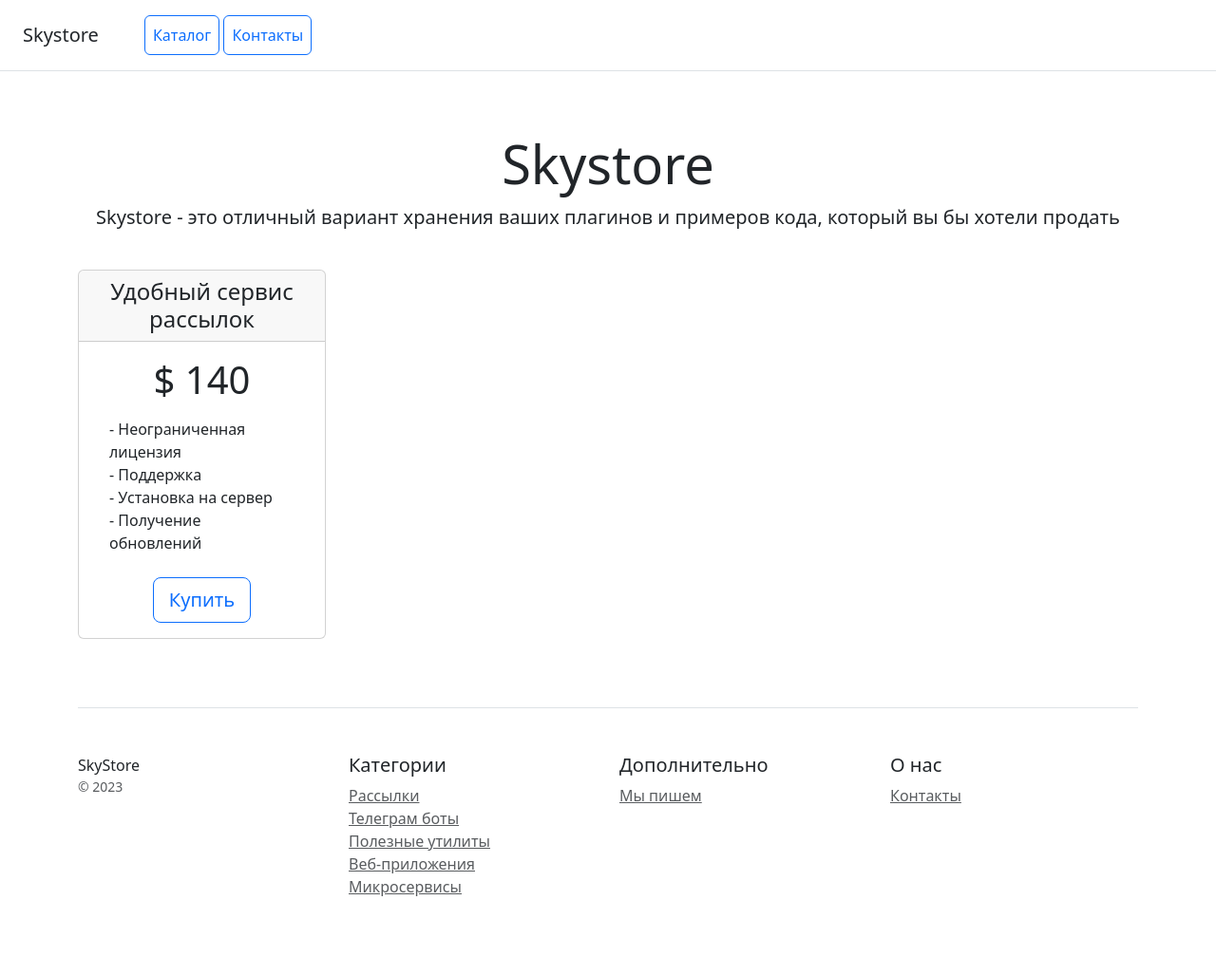
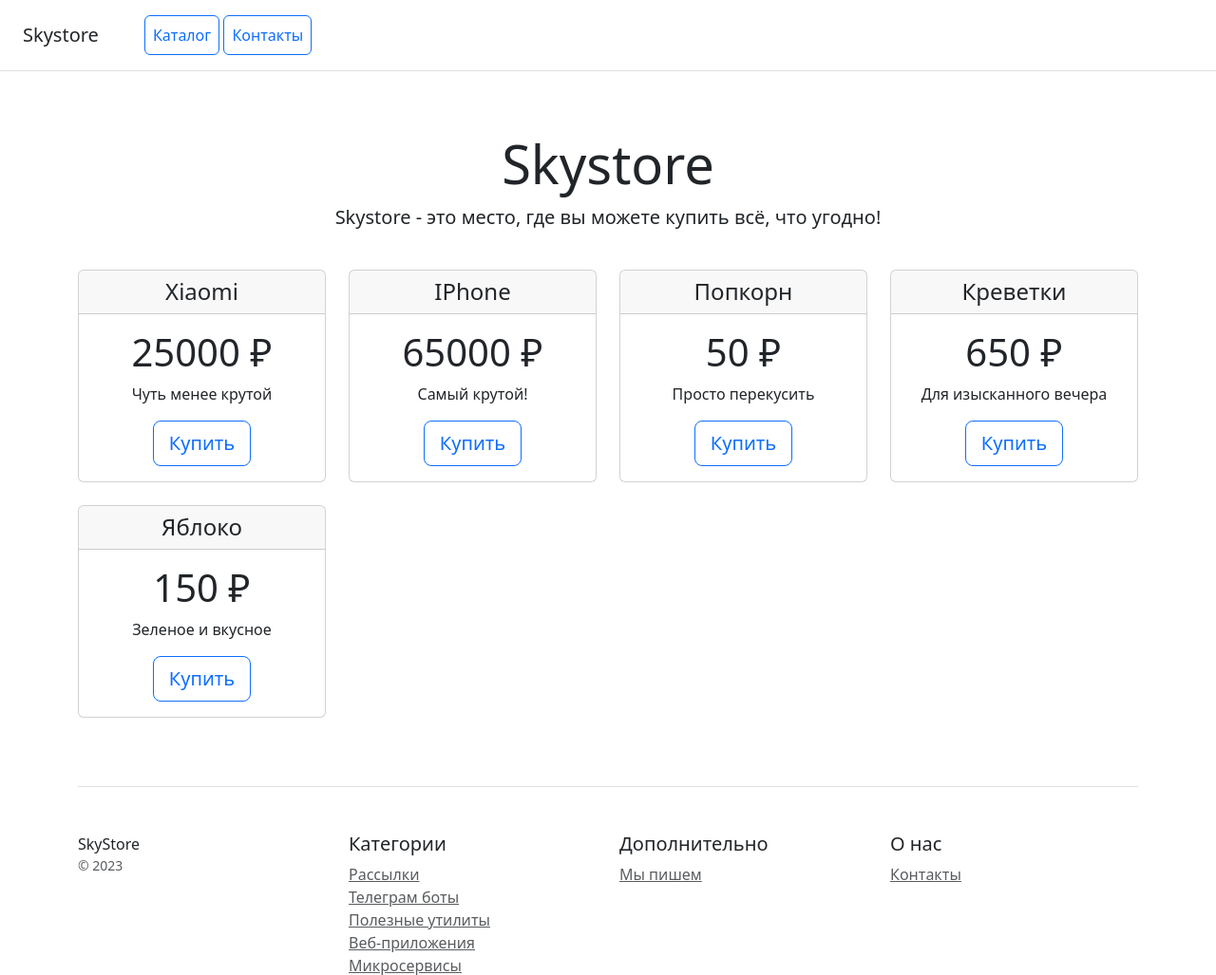
Before and after one commit to julyashap/marketplace_django, a Django app: page / in a window 1280 px wide. Shown: the top 1027 px of the page at 95% size. Before the commit the page ends 944 px from the top, so only its background shows below. Run offline with Django 5.2, Linux system fonts and the light colour scheme; data comes from the database, SQL or seed files in the repository; some libraries are stand-ins or nearby versions.

Commit message:
Update home.html with base template

```diff
--- a/catalog/templates/catalog/home.html
+++ b/catalog/templates/catalog/home.html
@@ -1,81 +1,21 @@
-<!doctype html>
-<html lang="en">
-<head>
-    <meta charset="utf-8">
-    <meta name="viewport" content="width=device-width, initial-scale=1">
-    <title>Skystore</title>
-    <link href="https://cdn.jsdelivr.net/npm/bootstrap@5.3.2/dist/css/bootstrap.min.css" rel="stylesheet" integrity="sha384-T3c6CoIi6uLrA9TneNEoa7RxnatzjcDSCmG1MXxSR1GAsXEV/Dwwykc2MPK8M2HN" crossorigin="anonymous">
-</head>
-<body>
-<div class="d-flex flex-column flex-md-row align-items-center p-3 px-md-4 mb-3 bg-white border-bottom box-shadow">
-    <h5 class="my-0 mr-md-auto font-weight-normal">Skystore</h5>
-    <nav class="ms-5">
-        <a class="p-2 btn btn-outline-primary" href="/">Каталог</a>
-        <a class="p-2 btn btn-outline-primary" href="/contacts/">Контакты</a>
-    </nav>
-</div>
-
-<div class="pricing-header px-3 py-3 pt-md-5 pb-md-4 mx-auto text-center">
-    <h1 class="display-4">Skystore</h1>
-    <p class="lead">Skystore - это отличный вариант хранения ваших плагинов и примеров кода, который вы бы хотели
-        продать</p>
-</div>
-
-<div class="container">
-    <div class="row text-center">
-        <div class="col-3">
-            <a href="/home/6" style="text-decoration: none">
-                <div class="card mb-4 box-shadow">
+{% extends "catalog/base.html" %}
+{% block content %}
+<div class="row text-center">
+    {% for object in object_list %}
+    <div class="col-3">
+        <a href="/home/{{ object.pk }}" style="text-decoration: none">
+            <div class="card mb-4 box-shadow">
                 <div class="card-header">
-                    <h4 class="my-0 font-weight-normal">Удобный сервис рассылок</h4>
+                    <h4 class="my-0 font-weight-normal">{{ object.name }}</h4>
                 </div>
                 <div class="card-body">
-                    <h1 class="card-title pricing-card-title">$ 140</h1>
-                    <ul class="list-unstyled mt-3 mb-4 text-start m-3">
-                        <li>- Неограниченная лицензия</li>
-                        <li>- Поддержка</li>
-                        <li>- Установка на сервер</li>
-                        <li>- Получение обновлений</li>
-                    </ul>
+                    <h1 class="card-title pricing-card-title">{{ object.price }} ₽</h1>
+                    <p>{{ object.description|slice:100 }}</p>
                     <button type="button" class="btn btn-lg btn-block btn-outline-primary">Купить</button>
                 </div>
             </div>
-            </a>
-        </div>
+        </a>
     </div>
-
-    <footer class="pt-4 my-md-5 pt-md-5 border-top">
-        <div class="row">
-            <div class="col-12 col-md">
-                SkyStore
-                <small class="d-block mb-3 text-muted">&copy; 2023</small>
-            </div>
-            <div class="col-6 col-md">
-                <h5>Категории</h5>
-                <ul class="list-unstyled text-small">
-                    <li><a class="text-muted" href="#">Рассылки</a></li>
-                    <li><a class="text-muted" href="#">Телеграм боты</a></li>
-                    <li><a class="text-muted" href="#">Полезные утилиты</a></li>
-                    <li><a class="text-muted" href="#">Веб-приложения</a></li>
-                    <li><a class="text-muted" href="#">Микросервисы</a></li>
-                </ul>
-            </div>
-            <div class="col-6 col-md">
-                <h5>Дополнительно</h5>
-                <ul class="list-unstyled text-small">
-                    <li><a class="text-muted" href="#">Мы пишем</a></li>
-                </ul>
-            </div>
-            <div class="col-6 col-md">
-                <h5>О нас</h5>
-                <ul class="list-unstyled text-small">
-                    <li><a class="text-muted" href="/contacts/">Контакты</a></li>
-                </ul>
-            </div>
-        </div>
-    </footer>
+    {% endfor %}
 </div>
-
-<script src="https://cdn.jsdelivr.net/npm/bootstrap@5.3.2/dist/js/bootstrap.bundle.min.js" integrity="sha384-C6RzsynM9kWDrMNeT87bh95OGNyZPhcTNXj1NW7RuBCsyN/o0jlpcV8Qyq46cDfL" crossorigin="anonymous"></script>
-</body>
-</html>
+{% endblock %}
```
